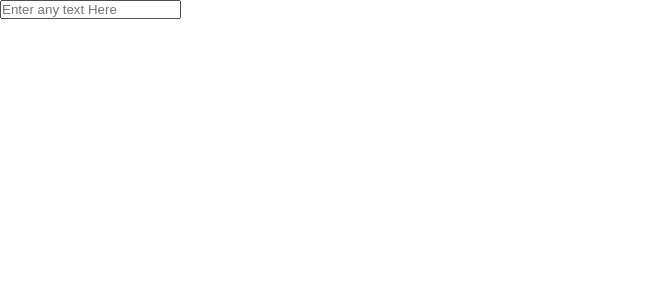
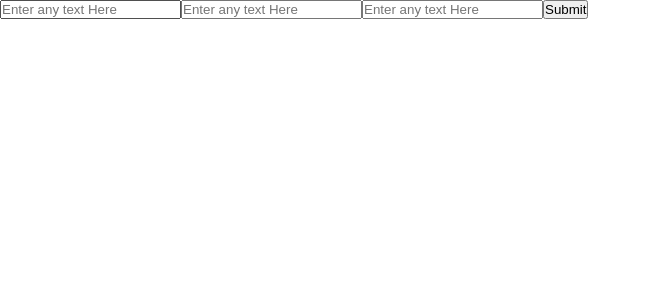
Before and after one commit to HMZeeshanLatif/Vue-Templets, a Vue app: page / in a window 1280 px wide. Shown: the top 300 px of the page, without its empty margins (0-651 px from the left). Built offline with nearby package versions, Linux system fonts and the light colour scheme.

Commit message:
form submession
Add  @submit.prevent="alert('Form submitted')"
to prevent form from submession

```diff
--- a/src/App.vue
+++ b/src/App.vue
@@ -1,12 +1,37 @@
 <script setup>
 import { ref } from "vue";
 
-const formDatas = ref({ userName: "" });
+const formDatas = ref({ userName: "", email: "", password: "" });
 </script>
 
 <template>
-  <input type="text" name="" id="" placeholder="Enter any text Here" v-model="formDatas.userName">
-  <h1>{{formDatas.userName}}</h1>
+  <form @submit.prevent="alert('Form submitted')">
+    <input
+      type="text"
+      name=""
+      id=""
+      placeholder="Enter any text Here"
+      v-model="formDatas.userName"
+    />
+    <input
+      type="email"
+      name=""
+      id=""
+      placeholder="Enter any text Here"
+      v-model="formDatas.email"
+    />
+    <input
+      type="password"
+      name=""
+      id=""
+      placeholder="Enter any text Here"
+      v-model="formDatas.password"
+    />
+    <button>Submit</button>
+  </form>
+  <h1>{{ formDatas.userName }}</h1>
+  <h1>{{ formDatas.email }}</h1>
+  <h1>{{ formDatas.password }}</h1>
 </template>
 
 <style scoped></style>
```
